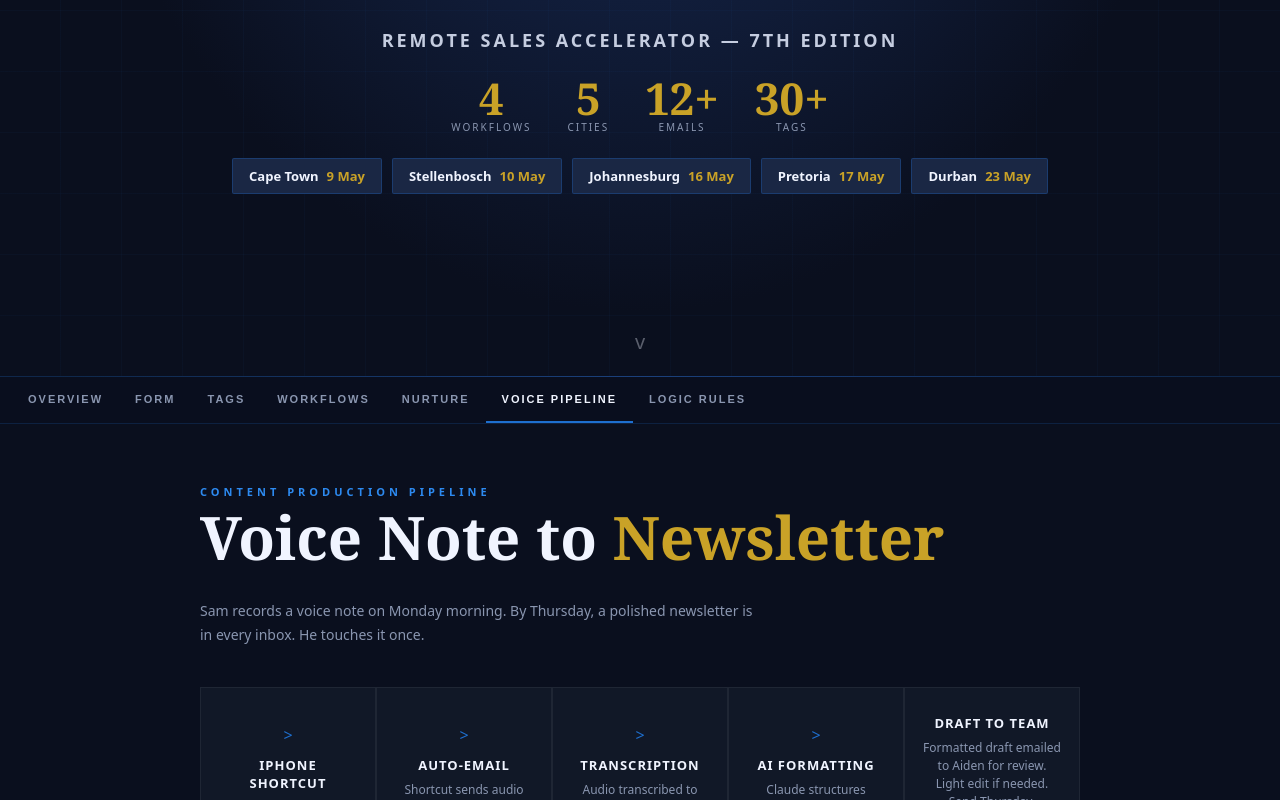
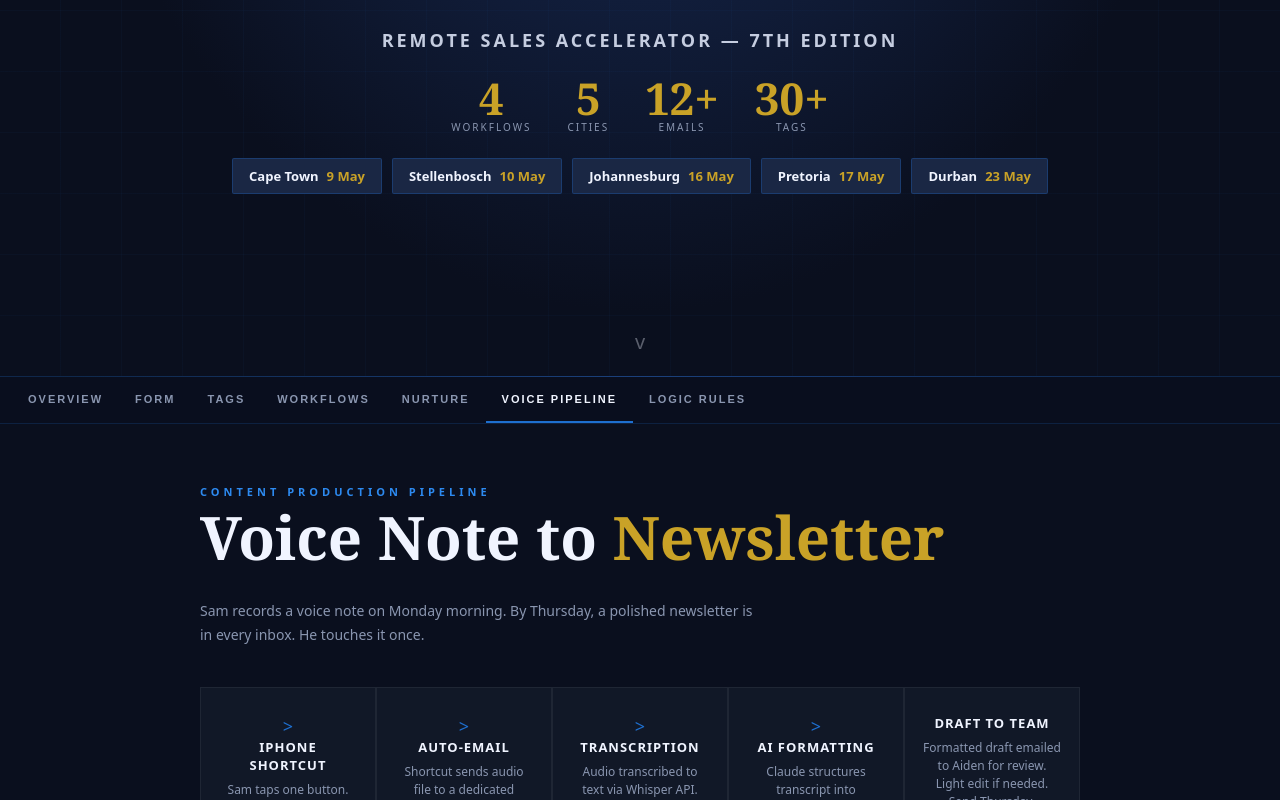
Before and after one commit to sterlingaitools-ship-it/Summit-Sales-Institute-GHL-Blueprint, a React (Create React App) app in the folder summit-sales-blueprint/: page / in a window 1280 px wide. Both pictures are taken after a click on the button "VOICE PIPELINE". Shown: the part 423-1223 px from the top of the page. Built offline with nearby package versions, Linux system fonts and the light colour scheme.

Commit message:
Fix crash arrows double header pipeline

```diff
--- a/summit-sales-blueprint/src/App.jsx
+++ b/summit-sales-blueprint/src/App.jsx
@@ -416,7 +416,8 @@ export default function App() {
                   {isMobile && wf===i && (
                     <div style={{ background: navyMid, border: "1px solid rgba(255,255,255,0.06)", borderRadius: 4, overflow: "hidden", marginTop: 4 }}>
                       <div style={{ padding: "14px 20px", borderLeft: "4px solid " + w.accent, borderBottom: "1px solid rgba(255,255,255,0.06)" }}>
-                        <div style={{ fontSize: 13, color: grey, lineHeight: 1.6 }}>{w.desc}</div>
+                        <div style={{ fontSize: 12, color: grey, lineHeight: 1.6 }}>{w.desc}</div>
+                        <div style={{ marginTop: 6 }}><span style={{ fontSize: 10, letterSpacing: 2, textTransform: "uppercase", color: grey }}>Trigger: </span><span style={{ fontSize: 13, fontWeight: 700, color: gold }}>{w.trigger}</span></div>
                       </div>
                       <div style={{ padding: "22px 26px" }}>
                         <div style={{ fontSize: 11, fontWeight: 700, letterSpacing: 3, textTransform: "uppercase", color: grey, marginBottom: 16 }}>Email Sequence — Tap to expand</div>
@@ -482,7 +483,7 @@ export default function App() {
           <div style={{ display: "flex", flexDirection: isMobile ? "column" : "row", flexWrap: "nowrap" }}>
             {PIPELINE.map((p,i) => (
               <div key={i} style={{ flex: "1 1 100%", background: navyMid, padding: "26px 18px", textAlign: "center", border: "1px solid rgba(255,255,255,0.06)", position: "relative" }}>
-                {i < PIPELINE.length - 1 && (<div style={{ textAlign: "center", fontSize: 16, color: blue, padding: "10px 0", width: "100%" }}>{isMobile ? "v" : ">"}</div>)}
+                {i < PIPELINE.length - 1 && (<div style={{ display: "flex", alignItems: "center", justifyContent: "center", fontSize: 18, color: blue, padding: isMobile ? "4px 0" : "0 4px", minWidth: isMobile ? "100%" : 24 }}>{isMobile ? "v" : ">"}</div>)}
                 <div style={{ fontSize: 13, fontWeight: 700, textTransform: "uppercase", letterSpacing: 1, color: white, marginBottom: 7 }}>{p.title}</div>
                 <div style={{ fontSize: 12, color: grey, lineHeight: 1.5 }}>{p.desc}</div>
               </div>
```
